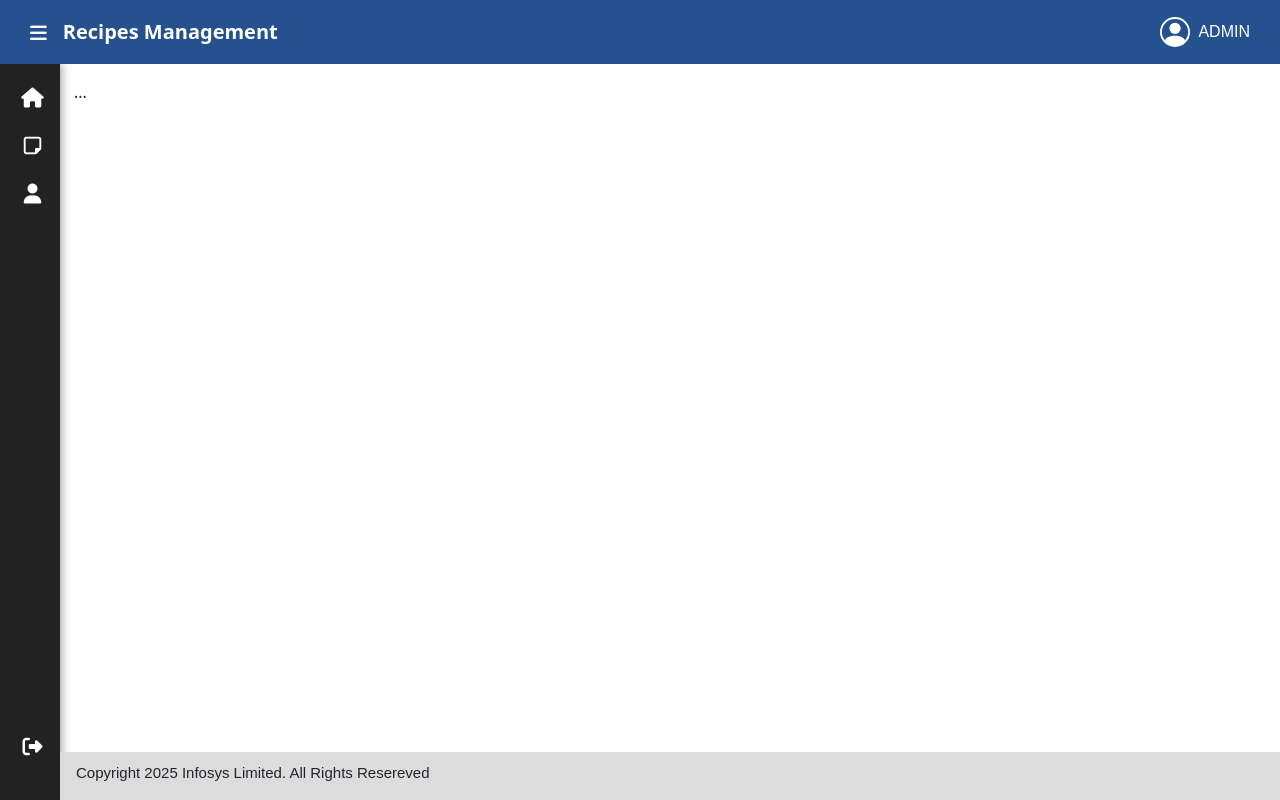
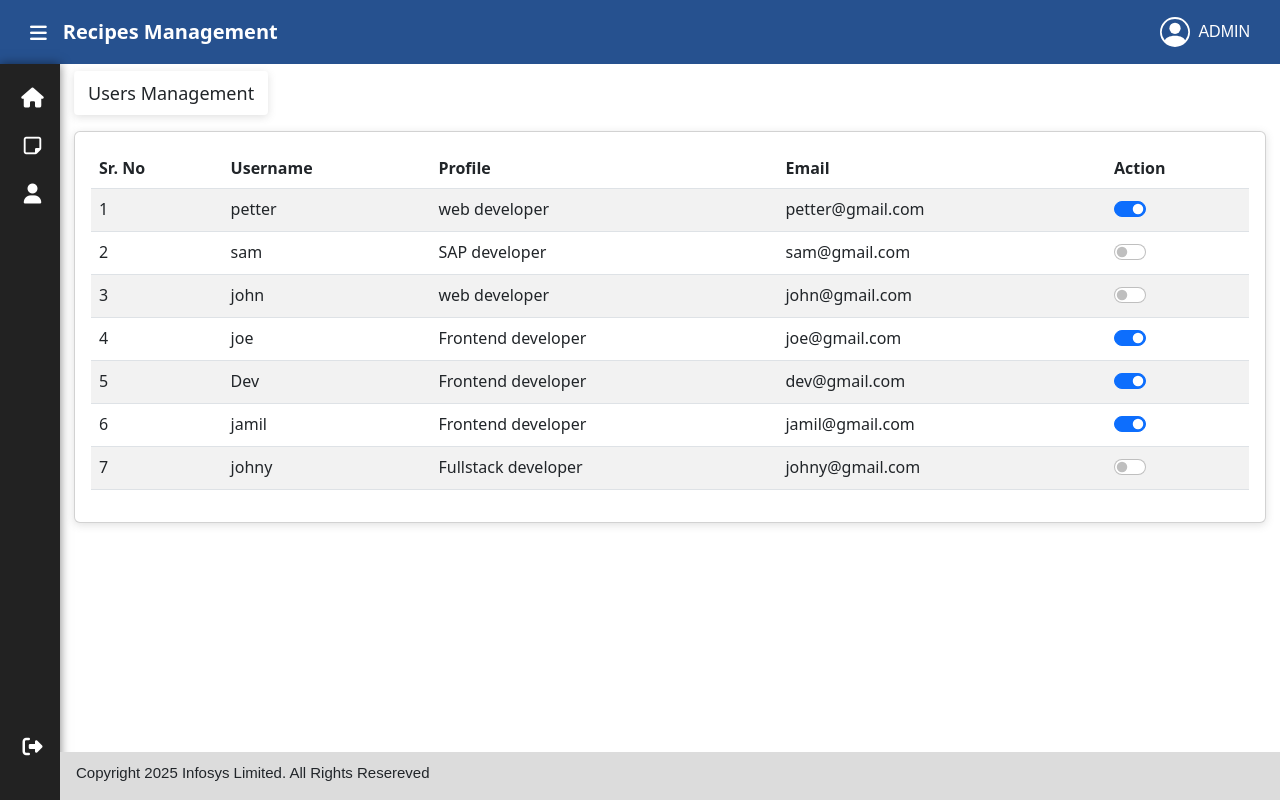
Before and after one commit to anuj-singh/RecipeManagement, an Angular app in the folder AngularRacipeApp/ClientApp/: page /user-management in a window 1280 px wide. Built offline with nearby package versions, Linux system fonts and the light colour scheme.

Commit message:
user management ui done

```diff
--- a/AngularRacipeApp/ClientApp/src/app/modules/layout/layout.component.css
+++ b/AngularRacipeApp/ClientApp/src/app/modules/layout/layout.component.css
@@ -3,14 +3,14 @@ app-header {
     top: 0px;
     height: 4rem;
     width: 100%;
-    z-index: 2;
+    z-index: 4;
   }
 
   .main {
     position: absolute;
     top: 4rem;
     width: 100%;
-    z-index: 1;
+    z-index: 4;
   }
 
   app-sidebar {
--- a/AngularRacipeApp/ClientApp/src/app/modules/layout/sidebar/sidebar.component.html
+++ b/AngularRacipeApp/ClientApp/src/app/modules/layout/sidebar/sidebar.component.html
@@ -2,7 +2,7 @@
     <ul class="nav-list">
         <li class="nav-list-item" *ngFor="let nav of list">
             <a [routerLink]="[nav.routerLink]" routerLinkActive="router-link-active">
-                <i [class]="nav.icon" class="sidebar-nav-icon"></i>
+                <i [class]="nav.icon" class="sidebar-nav-icon" [title]="nav.label"></i>
                 <span class="sidebar-nav-text">
                     <a>{{nav.label}}</a>
                 </span>
@@ -12,7 +12,7 @@
         <li class="nav-list-item sign-out">
             <a (click)="signout()">
                 <span class="sidebar-nav-text">
-                    <i class="fa-solid fa-right-from-bracket sidebar-nav-icon"></i>
+                    <i class="fa-solid fa-right-from-bracket sidebar-nav-icon" title="Sign out"></i>
                     <a class="sidebar-nav-text">Sign Out</a>
                 </span>
             </a>
--- a/AngularRacipeApp/ClientApp/src/app/modules/users-management/user-management/user-management.component.css
+++ b/AngularRacipeApp/ClientApp/src/app/modules/users-management/user-management/user-management.component.css
@@ -0,0 +1,7 @@
+.title {
+  box-shadow: rgba(99, 99, 99, 0.2) 0px 2px 8px 0px;
+  padding: 10px 14px;
+  border-radius: 4px;
+  font-size: 18px;
+  font-weight: 500;
+}
--- a/AngularRacipeApp/ClientApp/src/app/modules/users-management/user-management/user-management.component.html
+++ b/AngularRacipeApp/ClientApp/src/app/modules/users-management/user-management/user-management.component.html
@@ -1,3 +1,40 @@
-<table class="table table-striped table-hover">
-  ...
-</table>
+<span class="title">
+  Users Management
+</span>
+
+<div class="card mt-4" style="box-shadow: rgba(99, 99, 99, 0.2) 0px 2px 8px 0px;">
+  <div class="card-body">
+    <table class="table table-striped">
+      <thead>
+        <tr>
+          <th scope="col">Sr. No</th>
+          <th scope="col">Username</th>
+          <th scope="col">Profile</th>
+          <th scope="col">Email</th>
+          <th scope="col">Action</th>
+        </tr>
+      </thead>
+      <tbody>
+        <tr *ngFor="let user of userMangementList; let i = index">
+          <td>{{ i + 1 }}</td>
+          <td>{{ user.username }}</td>
+          <td>{{ user.profile }}</td>
+          <td>{{ user.email }}</td>
+          <td>
+            <div class="form-check form-switch">
+              <input
+                class="form-check-input"
+                type="checkbox"
+                role="switch"
+                [checked]="user.isActivated"
+              />
+              <!-- <label class="form-check-label" for="flexSwitchCheckChecked"
+                ></label
+              > -->
+            </div>
+          </td>
+        </tr>
+      </tbody>
+    </table>
+  </div>
+</div>
--- a/AngularRacipeApp/ClientApp/src/app/modules/users-management/user-management/user-management.component.ts
+++ b/AngularRacipeApp/ClientApp/src/app/modules/users-management/user-management/user-management.component.ts
@@ -3,8 +3,58 @@ import { Component } from '@angular/core';
 @Component({
   selector: 'app-user-management',
   templateUrl: './user-management.component.html',
-  styleUrls: ['./user-management.component.css']
+  styleUrls: ['./user-management.component.css'],
 })
 export class UserManagementComponent {
-
+  userMangementList = [
+    {
+      id: 1,
+      username: 'petter',
+      profile: 'web developer',
+      email: 'petter@gmail.com',
+      isActivated: true
+    },
+    {
+      id: 2,
+      username: 'sam',
+      profile: 'SAP developer',
+      email: 'sam@gmail.com',
+      isActivated: false
+    },
+    {
+      id: 3,
+      username: 'john',
+      profile: 'web developer',
+      email: 'john@gmail.com',
+      isActivated: false
+    },
+    {
+      id: 4,
+      username: 'joe',
+      profile: 'Frontend developer',
+      email: 'joe@gmail.com',
+      isActivated: true
+    },
+    {
+      id: 5,
+      username: 'Dev',
+      profile: 'Frontend developer',
+      email: 'dev@gmail.com',
+      isActivated: true
+    },
+    {
+      id: 6,
+      username: 'jamil',
+      profile: 'Frontend developer',
+      email: 'jamil@gmail.com',
+      isActivated: true
+    },
+    {
+      id: 7,
+      username: 'johny',
+      profile: 'Fullstack developer',
+      email: 'johny@gmail.com',
+      isActivated: false
+    },
+  ];
 }
```
